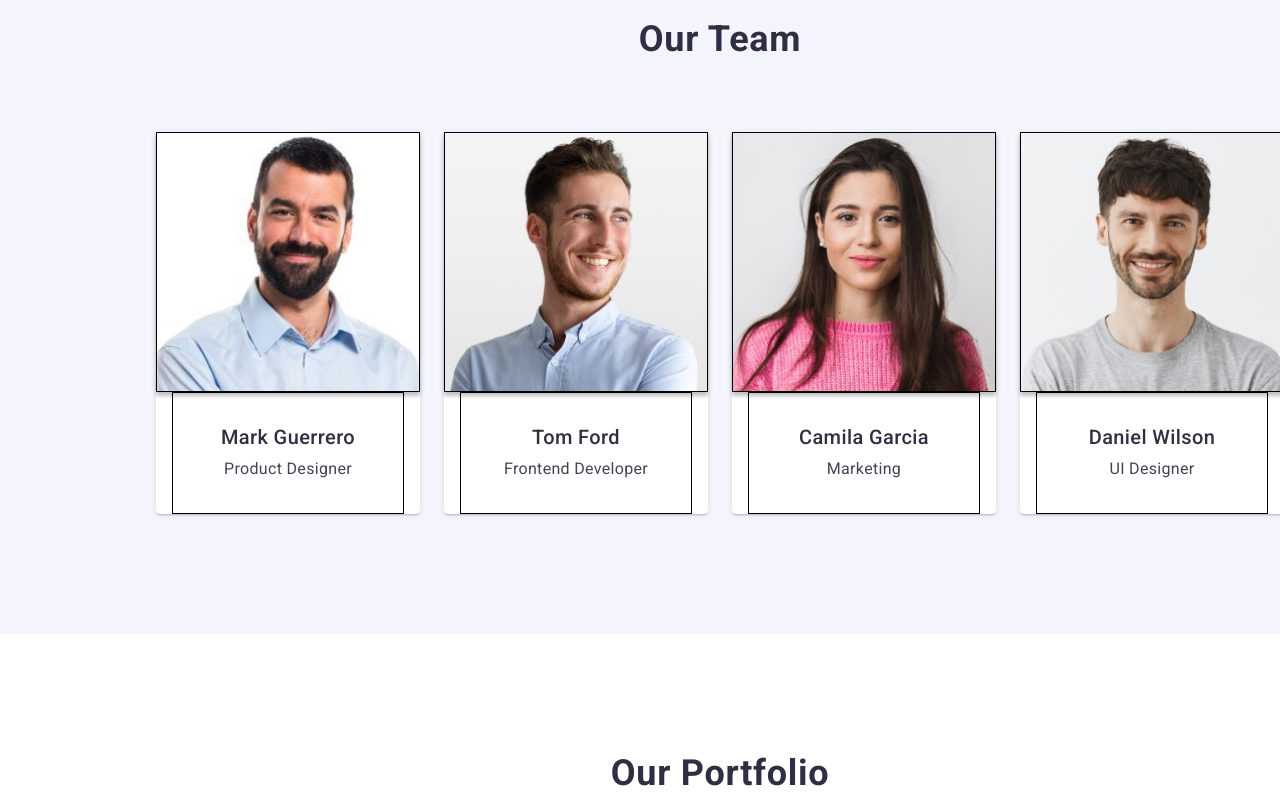
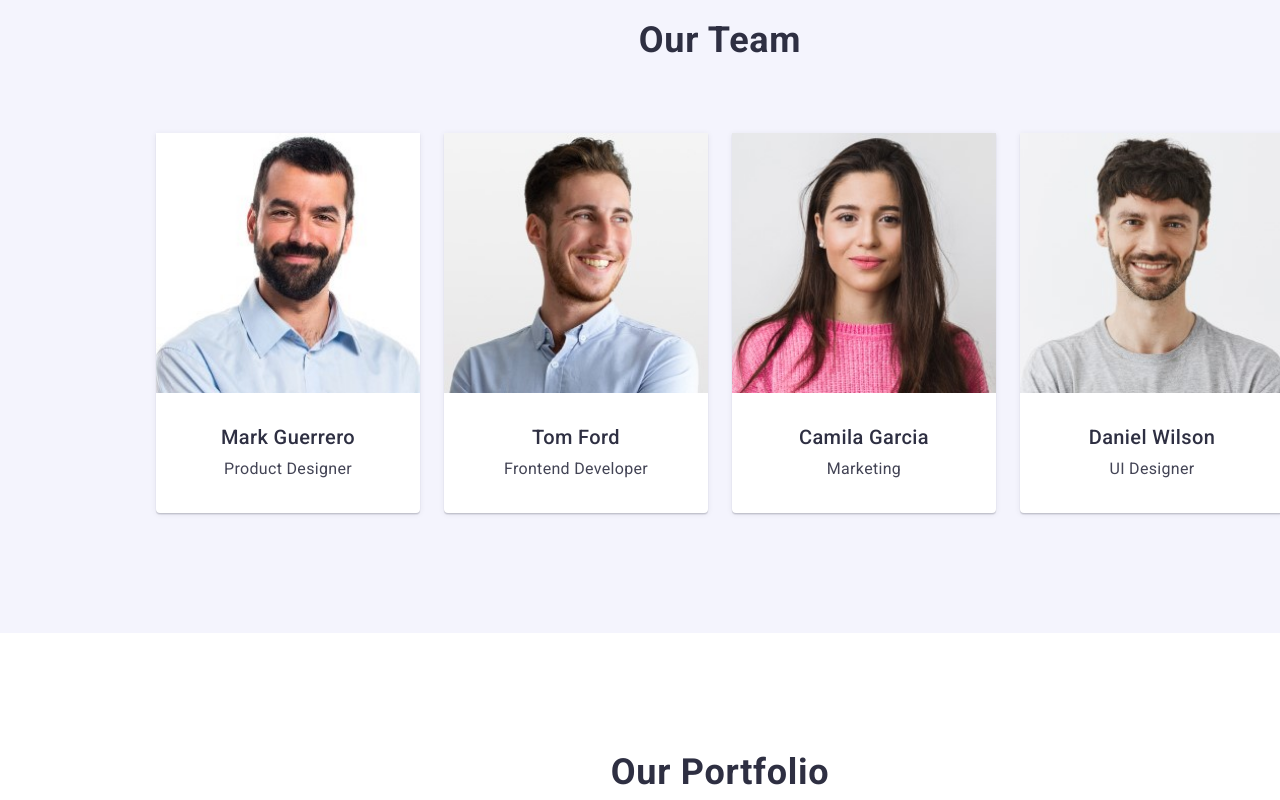
Before and after one commit to Me1nychuk/goit-markup-hw-03, a plain HTML site: page index.html in a window 1280 px wide. Shown: the part 1140-1940 px from the top of the page. Drawn offline with nearby package versions, Linux system fonts and the light colour scheme.

Commit message:
Add new changes

```diff
--- a/css/style.css
+++ b/css/style.css
@@ -53,7 +53,6 @@ img {
 /* header */
 .header {
   background: #fff;
-  height: 72px;
   border-bottom: 1px solid var(--CORNFLOWER, #e7e9fc);
   background: var(--WHITE, #fff);
 }
@@ -94,6 +93,7 @@ img {
   line-height: 24px; /* 150% */
   letter-spacing: 0.32px;
   padding: 24px 0;
+  display: block;
 }
 
 .nav-list-item:hover,
@@ -118,6 +118,8 @@ img {
   line-height: 1.5;
   letter-spacing: 0.02em;
   color: var(--slate);
+   padding: 24px 0;
+  display: block;
 }
 
 .adress-item .adress-link:hover,
@@ -243,19 +245,12 @@ img {
 }
 
 .section-third-list-photo {
-  border: 1px solid #000;
-  box-shadow: 0px 4px 4px 0px rgba(0, 0, 0, 0.25);
-  width: 100%;
+
 }
 .employee {
-  border: 1px solid #000;
-  display: flex;
-  width: 232px;
-  flex-direction: column;
-  justify-content: center;
-  align-items: center;
+
   /* TODO: margin: 32px auto;*/
-  margin: 0 auto;
+
   padding: 32px 0;
 }
 
```
